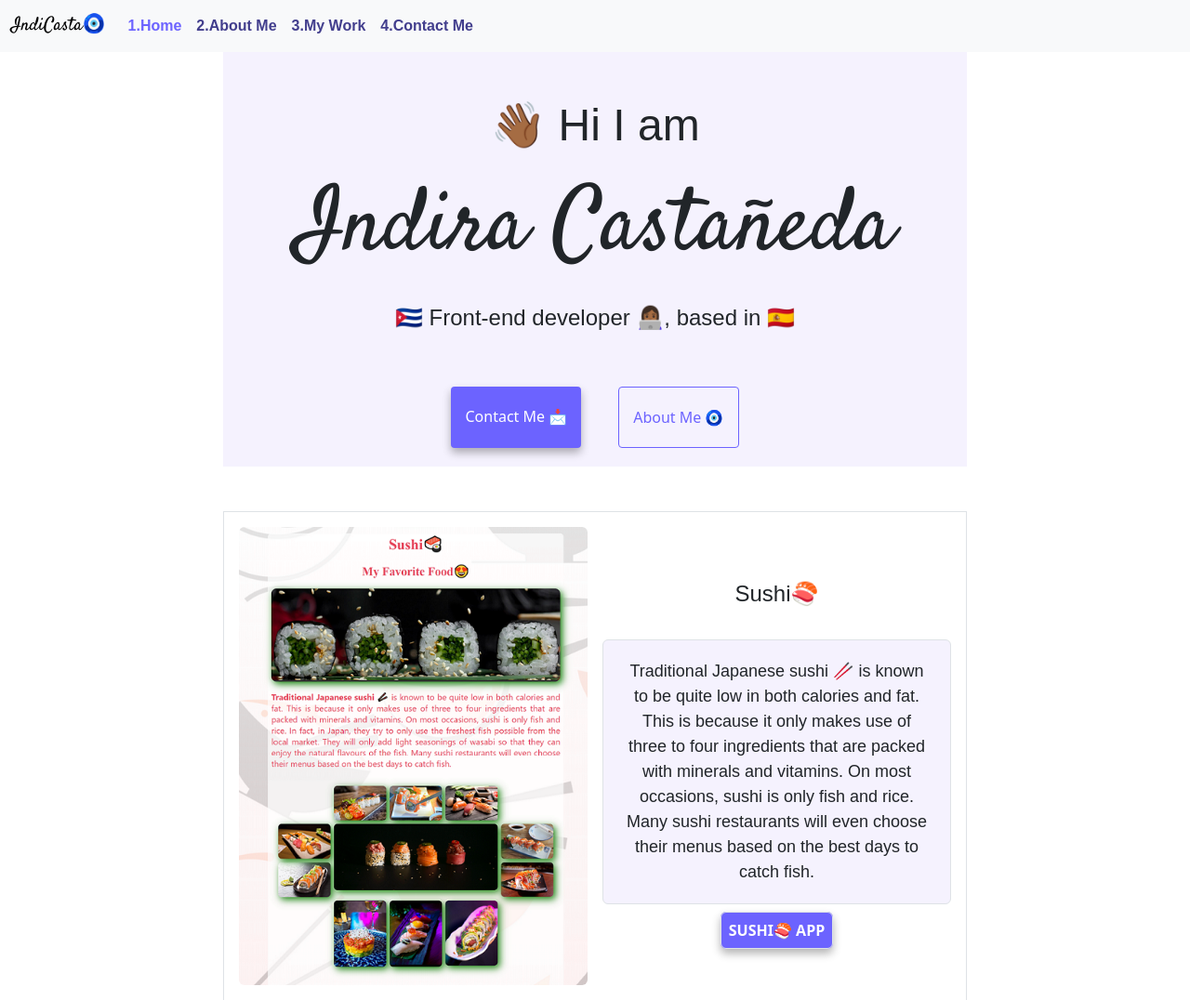
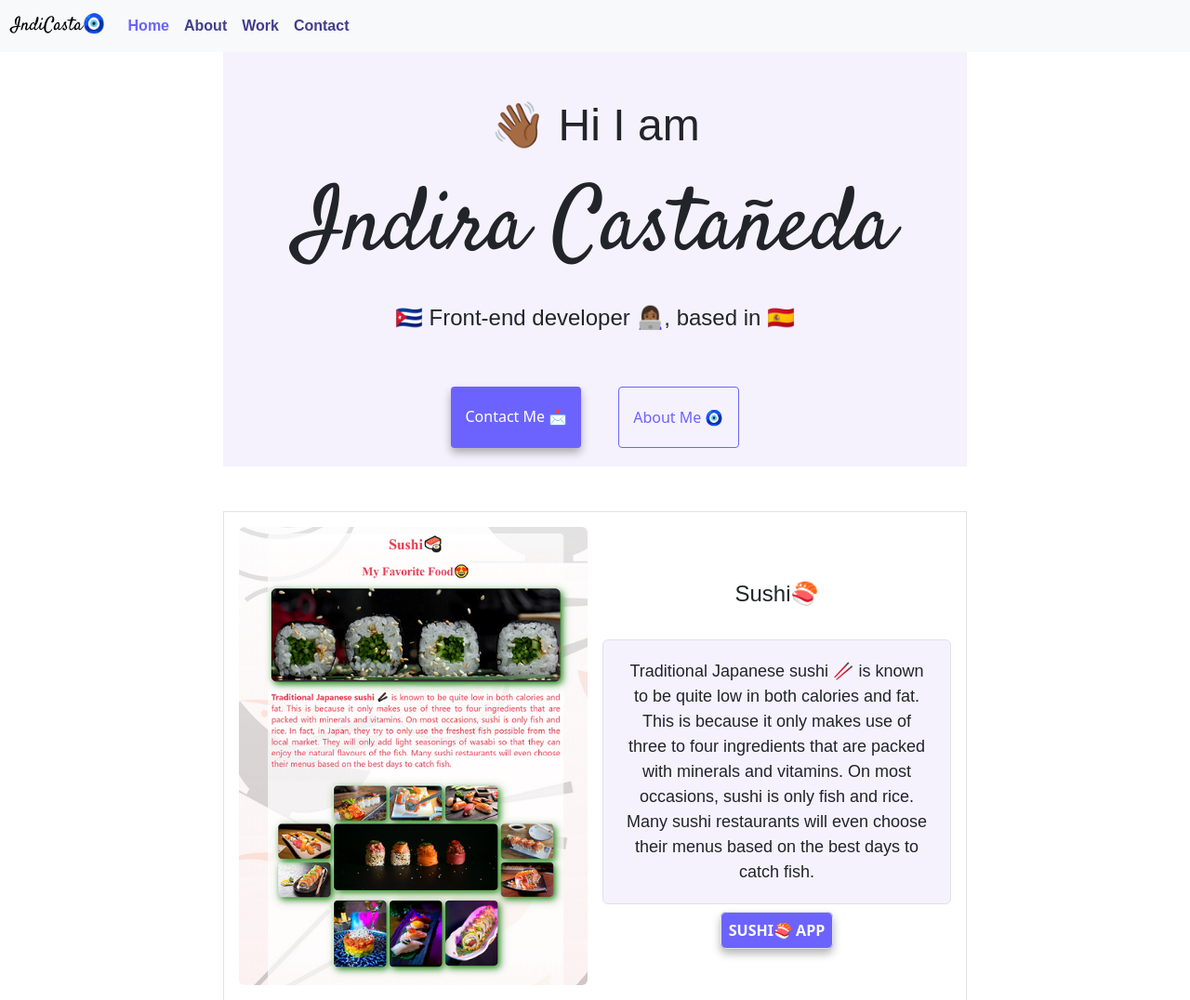
Before and after one commit to indicasta/IndiCasta, a plain HTML site: page index.html in a window 1280 px wide. Shown: the top 1076 px of the page at 93% size. Drawn offline with nearby package versions, Linux system fonts and the light colour scheme; a web font is replaced by a local one.

Commit message:
fixing the button link in index.html, changing the navbar (erase numbers))

```diff
--- a/index.html
+++ b/index.html
@@ -59,12 +59,12 @@
                   aria-current="page"
                   href="index.html"
                   title="HomePage🏡"
-                  >1.Home</a
+                  >Home</a
                 >
               </li>
               <li class="nav-item">
                 <a class="nav-link" href="about.html" title="About IndiCasta🧿"
-                  >2.About Me</a
+                  >About</a
                 >
               </li>
               <li class="nav-item">
@@ -72,8 +72,8 @@
                   class="nav-link"
                   aria-current="page"
                   href="work.html"
-                  title="Work👩🏾‍💻 by IndiCasta🧿"
-                  >3.My Work</a
+                  title="Work👩🏾‍💻 done by IndiCasta🧿"
+                  >Work</a
                 >
               </li>
               <li class="nav-item">
@@ -81,7 +81,7 @@
                   class="nav-link"
                   href="contact.html"
                   title="Contact📧 to IndiCasta🧿"
-                  >4.Contact Me</a
+                  >Contact</a
                 >
               </li>
             </ul>
@@ -95,7 +95,7 @@
       <h3>🇨🇺 Front-end developer 👩🏾‍💻, based in 🇪🇸</h3>
       <div class="navigation-links">
         <a
-          href="about.html#contact"
+          href="contact.html"
           class="contact-link"
           title="Contact to IndiCasta🧿"
           >Contact me 📩</a
```
Also changed, not shown: about.html (+5 -5 lines), contact.html (+5 -5 lines), work.html (+5 -5 lines).
